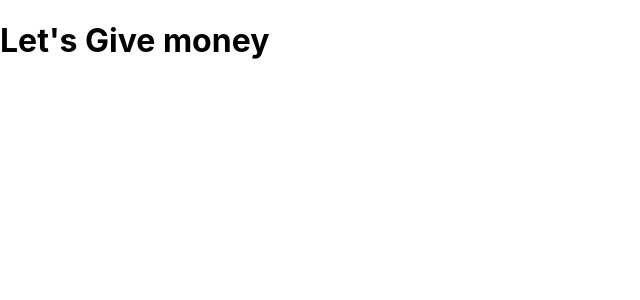
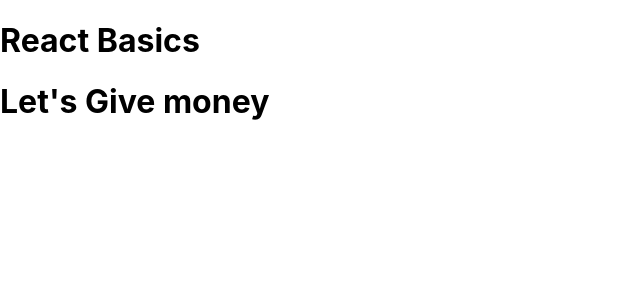
Before and after one commit to mukeshr08/ReactJS, a React (Create React App) app in the folder reactbasics/: page / in a window 1280 px wide. Shown: the top 300 px of the page, without its empty margins (0-640 px from the left). Built offline with nearby package versions, Linux system fonts and the light colour scheme.

Commit message:
reloadcontentchanges

```diff
--- a/reactbasics/src/App.js
+++ b/reactbasics/src/App.js
@@ -1,5 +1,6 @@
 
 function App() {
+  const name="React";
   const namechange=()=>{
     const names=["Earn","Give","Grow"]
   const number=Math.floor(Math.random()*3)
@@ -7,6 +8,7 @@
   }
   return (
     <div className="App">
+      <h1>{name} Basics</h1>
       <h1>Let's {namechange()} money</h1>
 
     </div>
```
